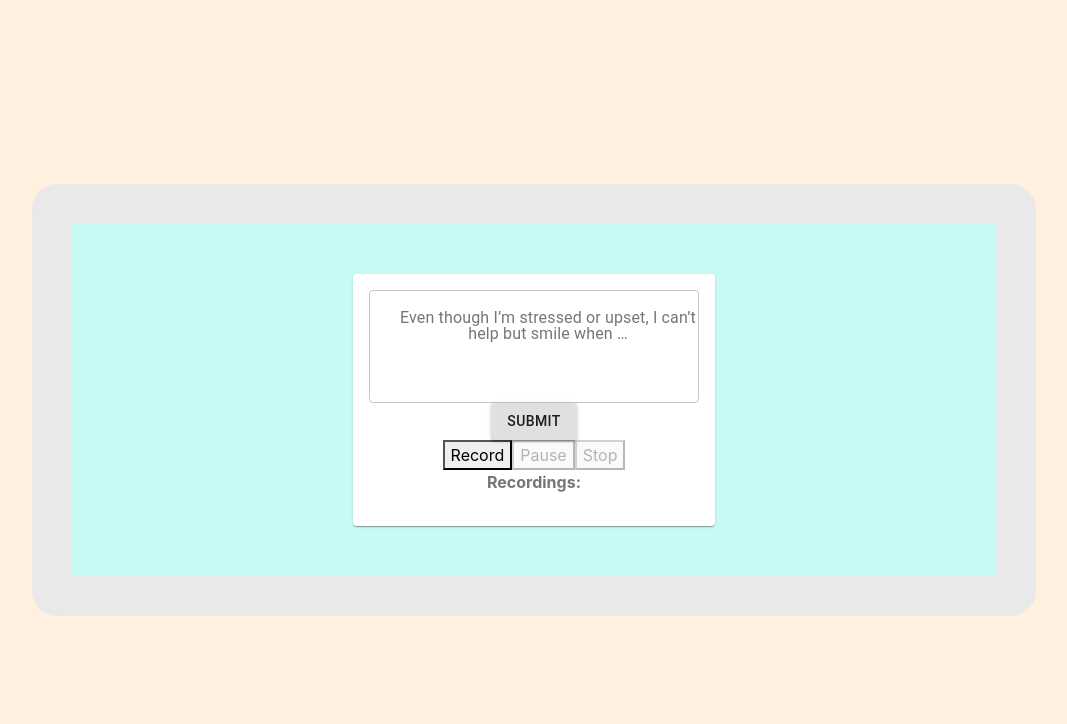
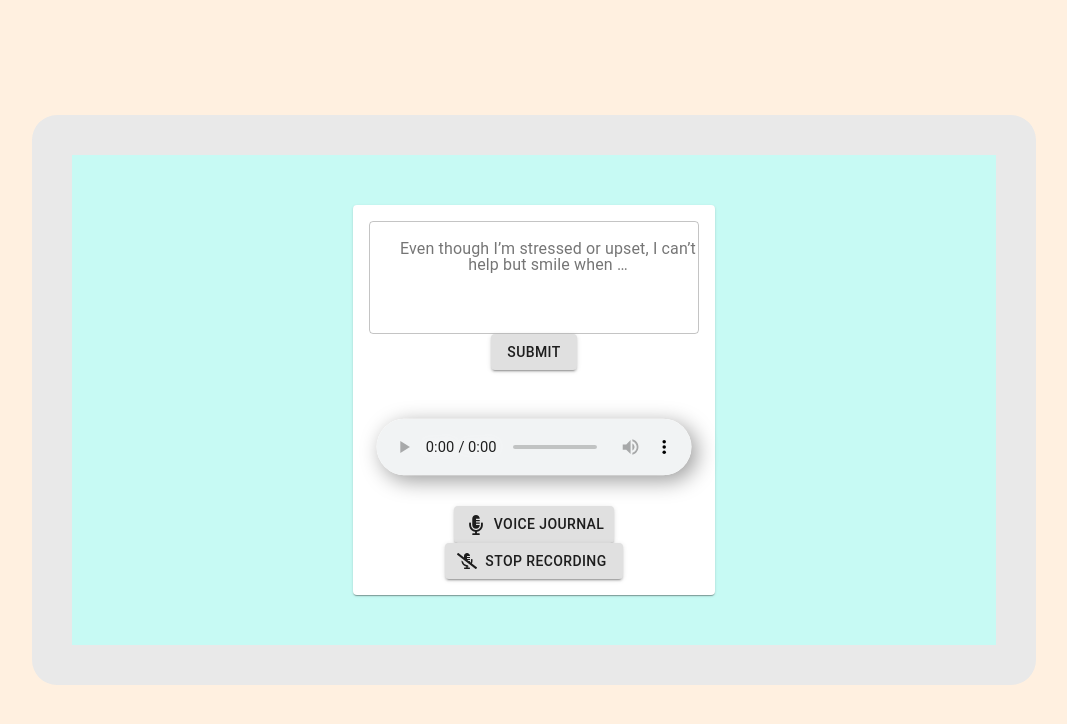
Before and after one commit to P3TeamTwo/p3, a React (Create React App) app in the folder client/: page /Daily in a window 1280 px wide. Both pictures are taken after a click on the button "SUBMIT". Shown: the top 724 px of the page, without its empty margins (106-1173 px from the left). Built offline with nearby package versions, Linux system fonts and the light colour scheme; a web font is replaced by a local one.

Commit message:
Voice Recorder

```diff
--- a/client/package.json
+++ b/client/package.json
@@ -13,6 +13,7 @@
     "react-dom": "^16.13.1",
     "react-google-login": "^5.2.2",
     "react-icons": "^4.2.0",
+    "react-player": "^2.9.0",
     "react-router-dom": "^5.1.2",
     "react-scripts": "3.4.3"
   },
--- a/client/src/components/QComponents/longform/LongForm.js
+++ b/client/src/components/QComponents/longform/LongForm.js
@@ -1,7 +1,7 @@
 import React, { useState, useRef } from 'react';
 import { Button, TextField } from '@material-ui/core';
 import questions from '../../Questions/LongForm.json';
-import Voice from './Voice';
+import Voice from './Recorder/Recorder';
 
 
 const storeQuestions = []
--- /dev/null
+++ b/client/src/components/QComponents/longform/Recorder/Recorder.js
@@ -0,0 +1,41 @@
+import * as React from "react";
+import { render } from "react-dom";
+import Button from '@material-ui/core/Button';
+import { FaMicrophoneAlt, FaMicrophoneAltSlash } from 'react-icons/fa';
+import useRecorder from "./useRecorder";
+
+
+import "./styles.css";
+
+const Recorder = () => {
+    let [audioURL, isRecording, startRecording, stopRecording] = useRecorder();
+    return (
+        <div>
+            <div className="App">
+                <audio src={audioURL} controls />
+
+                    <Button
+                        style={{paddingRight:'10px'}}
+                        variant="contained"
+                        color={!isRecording ? "default" : 'secondary'}
+                        onClick={startRecording}
+                        startIcon={<FaMicrophoneAlt />}
+                    >
+                        Voice Journal
+      </Button>
+                    <Button
+                        className="btn"
+                        variant="contained"
+                        // disabled={isRecording}
+                        color={!isRecording ? "default" : 'secondary'}
+                        onClick={stopRecording}
+                        startIcon={<FaMicrophoneAltSlash />}
+                    >
+                        Stop Recording
+      </Button>
+            </div>
+        </div>
+    )
+}
+
+export default Recorder
--- /dev/null
+++ b/client/src/components/QComponents/longform/Recorder/styles.css
@@ -0,0 +1,14 @@
+.App {
+  font-family: sans-serif;
+  text-align: center;
+}
+.btn{
+  margin-left:50px;
+}
+audio {
+  margin-top: 50px;
+  margin-bottom: 25px;
+  box-shadow: 5px 5px 20px rgba(0,0, 0, 0.4);
+  border-radius: 90px;
+  transform: scale(1.05);
+}
--- /dev/null
+++ b/client/src/components/QComponents/longform/Recorder/useRecorder.js
@@ -0,0 +1,49 @@
+import { useEffect, useState } from "react";
+
+const useRecorder = () => {
+  const [audioURL, setAudioURL] = useState("");
+  const [isRecording, setIsRecording] = useState(false);
+  const [recorder, setRecorder] = useState(null);
+
+  useEffect(() => {
+
+    if (recorder === null) {
+      if (isRecording) {
+        requestRecorder().then(setRecorder, console.error);
+      }
+      return;
+    }
+
+    // Manage recorder state.
+    if (isRecording) {
+      recorder.start();
+    } else {
+      recorder.stop();
+    }
+
+    // Obtain the audio when ready.
+    const handleData = e => {
+      console.log(e.data);
+      setAudioURL(URL.createObjectURL(e.data));
+    };
+
+    recorder.addEventListener("dataavailable", handleData);
+    return () => recorder.removeEventListener("dataavailable", handleData);
+  }, [recorder, isRecording]);
+
+  const startRecording = () => {
+    setIsRecording(true);
+  };
+
+  const stopRecording = () => {
+    setIsRecording(false);
+  };
+console.log(audioURL);
+  return [audioURL, isRecording, startRecording, stopRecording];
+};
+
+async function requestRecorder() {
+  const stream = await navigator.mediaDevices.getUserMedia({ audio: true });
+  return new MediaRecorder(stream);
+}
+export default useRecorder;
--- a/client/src/components/QComponents/longform/Voice.js
+++ /dev/null
@@ -1,23 +0,0 @@
-import React from 'react'
-// set up basic variables for app
-
-
-const Voice = () => {
-
-
-
-    return (
-        <div >
-            <div id="controls">
-                <button id="recordButton">Record</button>
-                <button id="pauseButton" disabled>Pause</button>
-                <button id="stopButton" disabled>Stop</button>
-            </div>
-            <div id="formats"></div>
-            <p><strong>Recordings:</strong></p>
-            <ol id="recordingsList"></ol>
-        </div>
-    )
-}
-
-export default Voice
```
Also changed, not shown: client/src/pages/DailyReflection/DailyReflection.js (line endings or trailing spaces), 1 other file (tests, documents, lock files or other folders).
